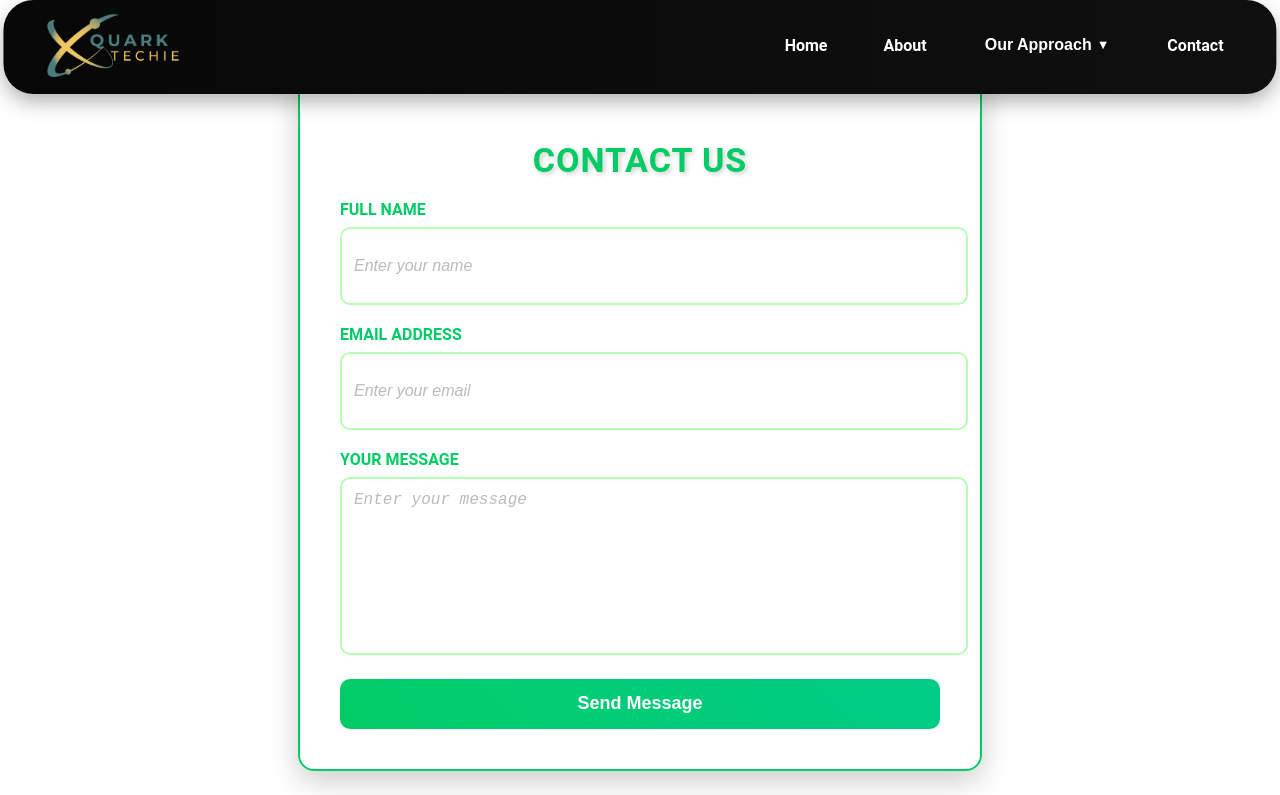
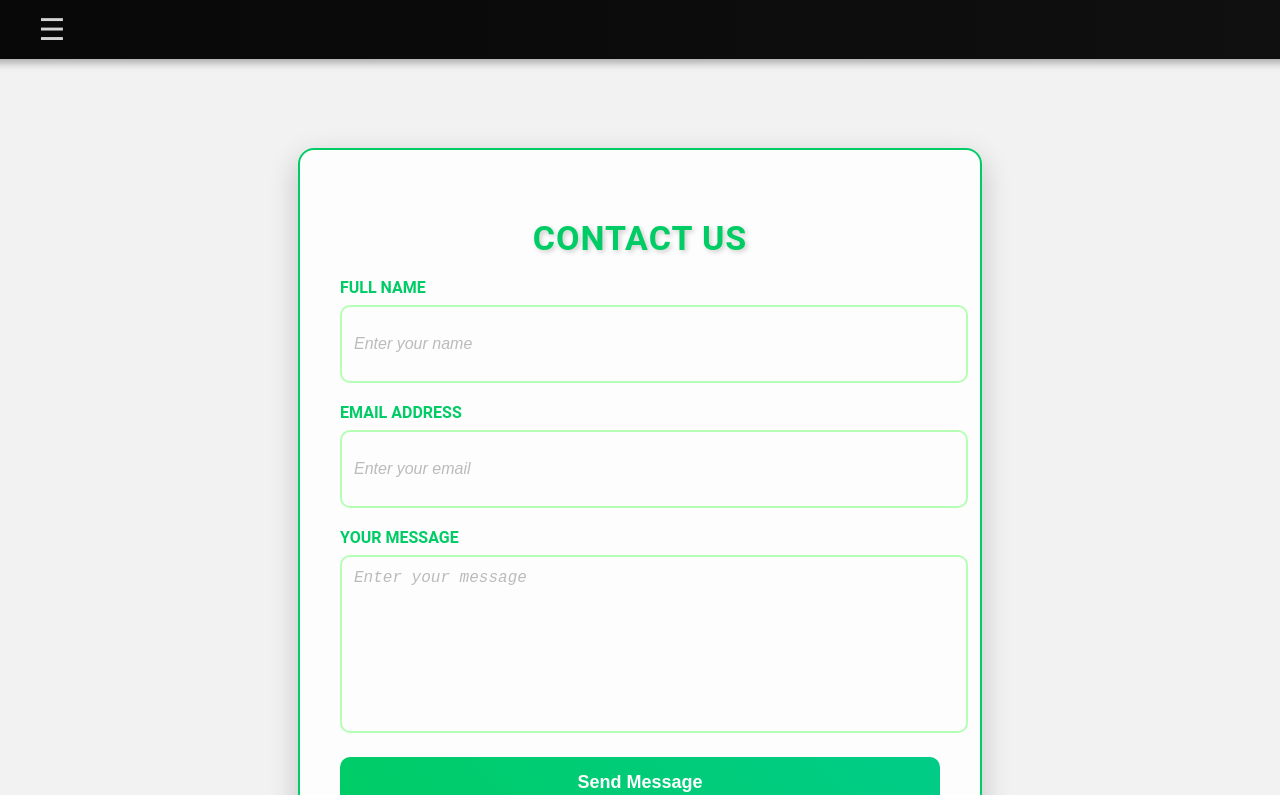
Before and after one commit to quark-techie/quark-techie-frontend, a React (Create React App) app: page /Contact in a window 1280 px wide. Shown: the top 795 px of the page. Built offline with nearby package versions, Linux system fonts and the light colour scheme; a web font is replaced by a local one.

Commit message:
navbar fixed and contact form updated

```diff
--- a/src/components/Contact/Contact.css
+++ b/src/components/Contact/Contact.css
@@ -3,10 +3,11 @@
     display: flex;
     justify-content: center;
     align-items: center;
-    min-height: 100vh;
-    background: rgb(255, 255, 255);
+    min-height: 100%;
+
     padding: 20px;
     overflow: hidden;
+    margin-top:10%
 }
 
 form {
--- a/src/components/Navbar/Navbar.css
+++ b/src/components/Navbar/Navbar.css
@@ -1,7 +1,7 @@
 /* Navbar principale */
 .navbar {
   position: fixed;
-  top: 0rem;
+  top: 1rem;
   left: 50%;
   transform: translateX(-50%);
   width: 94%;
@@ -9,7 +9,7 @@
   color: white;
   padding: 10px 35px;
   border-radius: 30px;
-  box-shadow: 0 8px 20px rgba(0, 0, 0, 0.3);
+  box-shadow: 0 4px 8px rgba(0, 0, 0, 0.3);
   z-index: 1000;
   display: flex;
   justify-content: space-between;
@@ -17,11 +17,6 @@
   transition: all 0.3s ease-in-out;
   background-size: 400% 400%;
   animation: gradient 8s ease infinite;
-}
-
-/* Effetto hover sulla navbar */
-.navbar:hover {
-  box-shadow: 0 12px 24px rgba(0, 0, 0, 0.4);
 }
 
 /* Animazione sfondo della navbar */
@@ -36,12 +31,11 @@
   position: relative;
   display: inline-block;
   cursor: pointer;
-  transition: transform 0.3s ease, filter 0.3s ease;
+  transition: transform 0.3s ease;
 }
 
 .navbar-logo:hover {
-  transform: scale(1.1);
-  filter: brightness(1.2);
+  transform: scale(1.2);
 }
 
 .navbar-logo img {
@@ -74,7 +68,7 @@
   color: white;
   font-size: 1rem;
   font-weight: bold;
-  padding: 12px 18px;
+  padding: 10px 15px;
   border-radius: 20px;
   position: relative;
   overflow: hidden;
@@ -82,14 +76,11 @@
   display: inline-block;
 }
 
-/* Effetto hover sui link */
 .navbar-links a:hover {
   transform: scale(1.05);
   color: #ffeb73;
-  box-shadow: 0 4px 8px rgba(0, 0, 0, 0.2);
 }
 
-/* Linea sotto al link */
 .navbar-links a::after {
   content: "";
   position: absolute;
@@ -105,6 +96,14 @@
   left: 0;
 }
 
+.navbar-links .active {
+  background-color: rgb(41, 41, 41);
+  color: #fff9f9;
+  font-weight: bolder;
+  box-shadow: 0 4px 6px rgba(0, 0, 0, 0.2);
+  transform: scale(1.1);
+}
+
 /* Dropdown menu */
 .dropdown {
   position: relative;
@@ -116,46 +115,27 @@
   color: white;
   font-size: 1rem;
   font-weight: bold;
-  padding: 12px 20px;
+  padding: 10px 15px;
   cursor: pointer;
-  transition: transform 0.3s ease, color 0.3s ease;
-  border-radius: 20px;
-  display: flex;
-  align-items: center;
-  gap: 5px;
+  transition: transform 0.3s ease;
 }
 
-/* Hover sul bottone dropdown */
 .dropdown-btn:hover {
-  transform: scale(1.1);
+  transform: scale(1.2);
   color: #ffeb73;
 }
 
-/* Menu a discesa */
 .dropdown-menu {
   list-style: none;
   background-color: #333;
   position: absolute;
   top: 100%;
   left: 0;
-  width: 300px;
+  width: 200px;
   padding: 10px 0;
-  display: none;
   border-radius: 10px;
-  box-shadow: 0 8px 20px rgba(0, 0, 0, 0.2);
-  opacity: 0;
-  transform: translateY(-10px);
-  transition: opacity 0.3s ease, transform 0.3s ease;
 }
 
-/* Menu a discesa visibile */
-.dropdown:hover .dropdown-menu {
-  display: block;
-  opacity: 1;
-  transform: translateY(0);
-}
-
-/* Link nel menu a discesa */
 .dropdown-menu li {
   text-align: center;
 }
@@ -163,56 +143,22 @@
 .dropdown-menu a {
   color: white;
   font-size: 1rem;
-  padding: 12px 20px;
+  padding: 10px 15px;
   display: block;
   text-decoration: none;
-  transition: background-color 0.3s ease, padding 0.3s ease;
-  border-radius: 10px;
 }
 
-/* Arrow che appare accanto al bottone del dropdown */
-.dropdown-btn::after {
-  content: "▼";
-  font-size: 0.8rem;
-  transition: transform 0.3s ease;
-}
-
-/* Arrow ruotato quando il menu è aperto */
-.dropdown.open .dropdown-btn::after {
-  transform: rotate(180deg);
-}
-
-/* Modifica della visibilità del dropdown */
-.dropdown.open .dropdown-menu {
-  display: block;
-  opacity: 1;
-  transform: translateY(0);
-}
-
-/* Hamburger Icon - animazione stilosa */
-.hamburger-menu {
-  display: none;
-}
-
-.hamburger-menu.open {
-  transform: rotate(90deg);
-}
-
-.hamburger-menu {
-  font-size: 30px;
-  color: white;
-  cursor: pointer;
-  transition: transform 0.3s ease;
-}
-
-.hamburger-menu.open {
-  transform: rotate(180deg);
+.dropdown-menu a:hover {
+  background-color: #444;
 }
 
 /* Responsiveness per il menu mobile */
-@media (max-width: 1000px) {
+@media (max-width: 1300px) {
   .hamburger-menu {
     display: block;
+    cursor: pointer;
+    font-size: 30px;
+    color: lightgray;
   }
 
   .navbar-links {
@@ -220,14 +166,19 @@
     top: 3rem;
     left: -100%;
     height: 100%;
-    width: 350px;
+    width: 250px;
     transition: left 0.3s ease;
     padding: 20px;
-    flex-direction: column; /* Per disporre i link in colonna */
   }
 
   .navbar-links.responsive {
     left: 0;
+  }
+
+  .navbar-links {
+    display: flex;
+    flex-direction: column;
+    gap: 10px;
   }
 
   .navbar-logo {
@@ -238,9 +189,34 @@
     position: fixed;
     top: 0;
     left: 0;
-    width: 70%;
+    width: 100%;
     height: 100%;
     background: rgba(0, 0, 0, 0.7);
     z-index: 999;
   }
+
+  .navbar {
+    border-radius: 0;
+    top: 0;
+    position: fixed;
+    padding: 0.75rem 3.2rem;
+  }
+
+  .dropdown-menu {
+    position: relative;
+    background-color: transparent;
+    box-shadow: none;
+    left: 0;
+    text-align: left;
+    max-width: 100%;
+  }
+
+  .dropdown-menu a:hover {
+    background-color: transparent;
+  }
+
+  .navbar-links .active {
+    box-shadow: none;
+    max-width: 100%;
+  }
 }
--- a/src/components/Navbar/Navbar.jsx
+++ b/src/components/Navbar/Navbar.jsx
@@ -1,11 +1,10 @@
-import React, { useState, useEffect, useRef } from 'react';
+import React, { useState } from 'react';
 import { Link, NavLink } from 'react-router-dom';
 import './Navbar.css';
 
 const Navbar = ({ scrollToFooter }) => {
   const [isDropdownOpen, setDropdownOpen] = useState(false);
   const [isMenuOpen, setMenuOpen] = useState(false);
-  const menuRef = useRef(null);
 
   const handleContactClick = (e) => {
     e.preventDefault();
@@ -19,20 +18,6 @@ const Navbar = ({ scrollToFooter }) => {
   const toggleMenu = () => {
     setMenuOpen(!isMenuOpen);
   };
-
-  // Gestione del click fuori dal menu
-  useEffect(() => {
-    const handleClickOutside = (event) => {
-      if (menuRef.current && !menuRef.current.contains(event.target)) {
-        setMenuOpen(false); // Chiudi il menu se il click è fuori dal menu
-      }
-    };
-
-    document.addEventListener('mousedown', handleClickOutside);  // Aggiungi l'evento al document
-    return () => {
-      document.removeEventListener('mousedown', handleClickOutside);  // Rimuovi l'evento al momento della dismount
-    };
-  }, []);
 
   return (
     <>
@@ -48,7 +33,7 @@ const Navbar = ({ scrollToFooter }) => {
           &#9776;
         </div>
 
-        <ul className={`navbar-links ${isMenuOpen ? 'responsive' : ''}`} ref={menuRef}>
+        <ul className={`navbar-links ${isMenuOpen ? 'responsive' : ''}`}>
           <li>
             <NavLink exact to="/" activeClassName="active">
               Home
@@ -59,7 +44,7 @@ const Navbar = ({ scrollToFooter }) => {
               About
             </NavLink>
           </li>
-          <li className="dropdown">
+          <li className={`dropdown ${isDropdownOpen ? 'open' : ''}`}>
             <button onClick={toggleDropdown} className="dropdown-btn">
               Our Approach
             </button>
@@ -84,14 +69,14 @@ const Navbar = ({ scrollToFooter }) => {
             )}
           </li>
           <li>
-            <NavLink to="/contact" activeClassName="active" onClick={handleContactClick}>
+            <NavLink to="/contact" activeClassName="active">
               Contact
             </NavLink>
           </li>
         </ul>
       </nav>
 
-      {/* Overlay per il menu laterale */}
+      {/* Overlay for the mobile menu */}
       {isMenuOpen && <div className="overlay" onClick={toggleMenu}></div>}
     </>
   );
```
Also changed, not shown: src/components/Services/Services.css (line endings or trailing spaces), src/components/Services/Services.jsx (line endings or trailing spaces).
